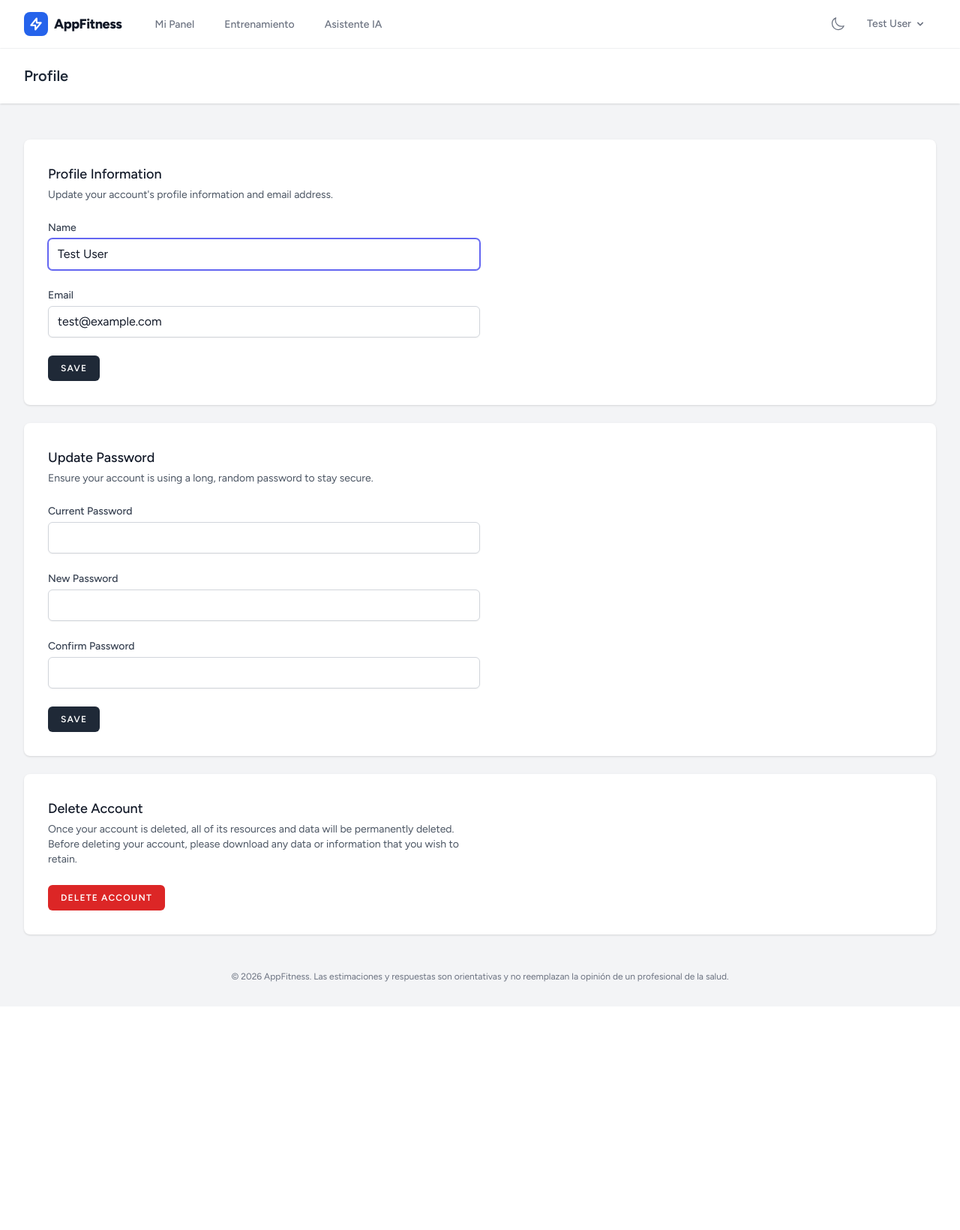
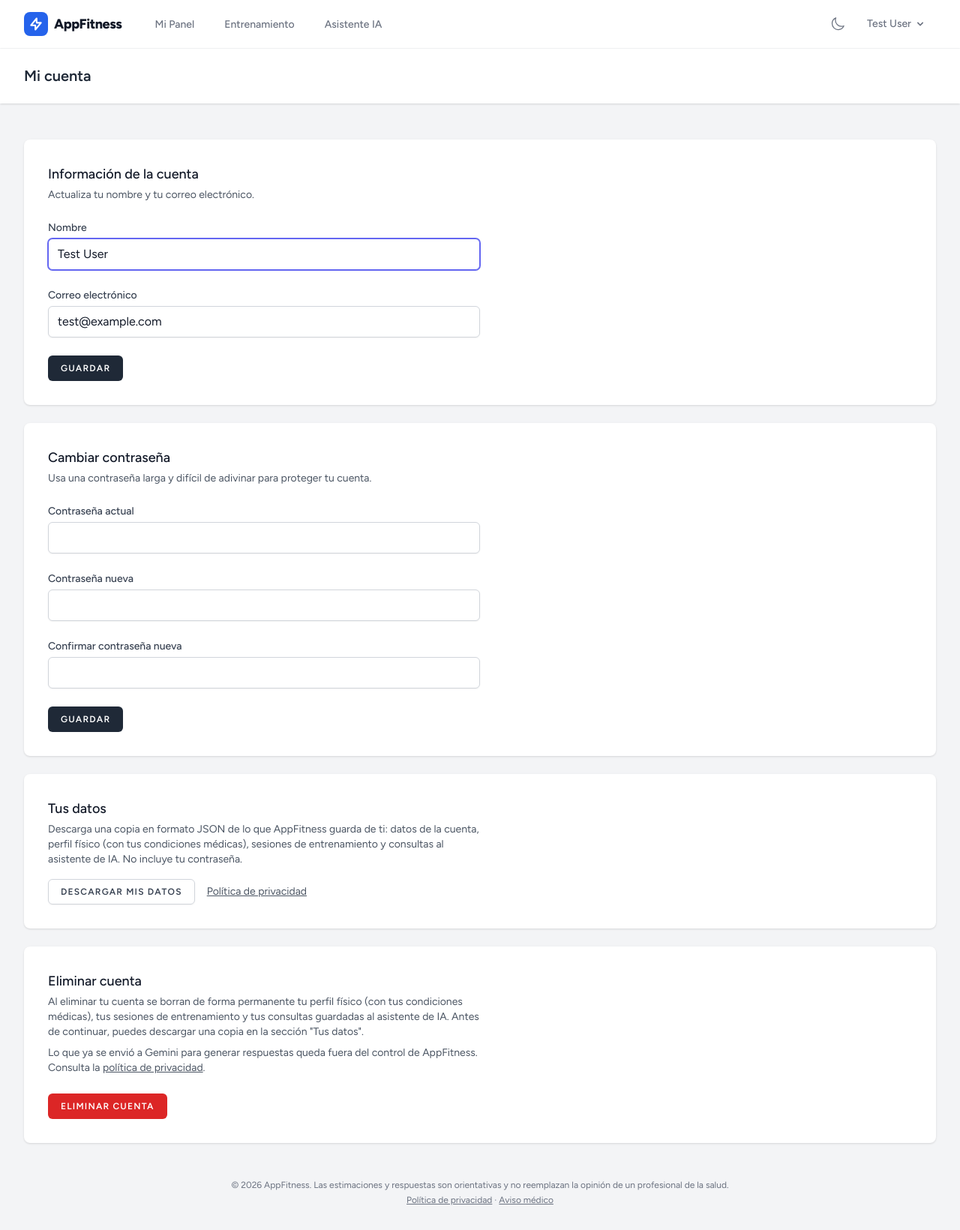
Before and after one commit to AlvaroRondon23/appfitness, a Laravel app: page /profile in a window 1280 px wide. Shown: the whole page at 75% size. Before the commit the page ends 1309 px from the top, so only its background shows below. Run offline with Laravel 12, Linux system fonts and the light colour scheme; a user stored in the database is signed in; data comes from the database, SQL or seed files in the repository; style sheets or scripts are compiled from the project's sources.

Commit message:
Bloque 9: privacidad y seguridad

```diff
--- a/app/Http/Controllers/Auth/EmailVerificationPromptController.php
+++ /dev/null
@@ -1,21 +0,0 @@
-<?php
-
-namespace App\Http\Controllers\Auth;
-
-use App\Http\Controllers\Controller;
-use Illuminate\Http\RedirectResponse;
-use Illuminate\Http\Request;
-use Illuminate\View\View;
-
-class EmailVerificationPromptController extends Controller
-{
-    /**
-     * Display the email verification prompt.
-     */
-    public function __invoke(Request $request): RedirectResponse|View
-    {
-        return $request->user()->hasVerifiedEmail()
-                    ? redirect()->intended(route('dashboard', absolute: false))
-                    : view('auth.verify-email');
-    }
-}
--- a/app/Http/Controllers/Auth/RegisteredUserController.php
+++ b/app/Http/Controllers/Auth/RegisteredUserController.php
@@ -34,12 +34,17 @@ class RegisteredUserController extends Controller
             'name' => ['required', 'string', 'max:255'],
             'email' => ['required', 'string', 'lowercase', 'email', 'max:255', 'unique:'.User::class],
             'password' => ['required', 'confirmed', Rules\Password::defaults()],
+            // Consentimiento obligatorio: política de privacidad y aviso médico
+            'privacidad' => ['accepted'],
+        ], [
+            'privacidad.accepted' => 'Debes aceptar la política de privacidad y el aviso médico para crear tu cuenta.',
         ]);
 
         $user = User::create([
             'name' => $request->name,
             'email' => $request->email,
             'password' => Hash::make($request->password),
+            'privacy_accepted_at' => now(),
         ]);
 
         event(new Registered($user));
--- a/app/Http/Controllers/Auth/VerifyEmailController.php
+++ /dev/null
@@ -1,27 +0,0 @@
-<?php
-
-namespace App\Http\Controllers\Auth;
-
-use App\Http\Controllers\Controller;
-use Illuminate\Auth\Events\Verified;
-use Illuminate\Foundation\Auth\EmailVerificationRequest;
-use Illuminate\Http\RedirectResponse;
-
-class VerifyEmailController extends Controller
-{
-    /**
-     * Mark the authenticated user's email address as verified.
-     */
-    public function __invoke(EmailVerificationRequest $request): RedirectResponse
-    {
-        if ($request->user()->hasVerifiedEmail()) {
-            return redirect()->intended(route('dashboard', absolute: false).'?verified=1');
-        }
-
-        if ($request->user()->markEmailAsVerified()) {
-            event(new Verified($request->user()));
-        }
-
-        return redirect()->intended(route('dashboard', absolute: false).'?verified=1');
-    }
-}
--- a/app/Http/Controllers/ProfileController.php
+++ b/app/Http/Controllers/ProfileController.php
@@ -3,9 +3,11 @@
 namespace App\Http\Controllers;
 
 use App\Http\Requests\ProfileUpdateRequest;
+use Illuminate\Http\JsonResponse;
 use Illuminate\Http\RedirectResponse;
 use Illuminate\Http\Request;
 use Illuminate\Support\Facades\Auth;
+use Illuminate\Support\Facades\DB;
 use Illuminate\Support\Facades\Redirect;
 use Illuminate\View\View;
 
@@ -28,13 +30,56 @@ class ProfileController extends Controller
     {
         $request->user()->fill($request->validated());
 
-        if ($request->user()->isDirty('email')) {
-            $request->user()->email_verified_at = null;
-        }
-
         $request->user()->save();
 
         return Redirect::route('profile.edit')->with('status', 'profile-updated');
+    }
+
+    /**
+     * Descarga en JSON todos los datos que la app guarda del usuario.
+     */
+    public function exportar(Request $request): JsonResponse
+    {
+        $user = $request->user();
+        $perfil = $user->physicalProfile;
+
+        $datos = [
+            'exportado_el' => now()->toIso8601String(),
+            'cuenta' => [
+                'nombre' => $user->name,
+                'correo' => $user->email,
+                'creada_el' => $user->created_at?->toIso8601String(),
+                'politica_aceptada_el' => $user->privacy_accepted_at?->toIso8601String(),
+            ],
+            'perfil_fisico' => $perfil ? [
+                'peso_kg' => $perfil->weight,
+                'estatura_cm' => $perfil->height,
+                'fecha_nacimiento' => (string) $perfil->birth_date,
+                'genero' => $perfil->gender,
+                'nivel_actividad' => $perfil->activity_level,
+                'condiciones_medicas' => $perfil->medical_conditions,
+            ] : null,
+            'sesiones_entrenamiento' => $user->sesiones()->orderBy('id')->get()->map(fn ($s) => [
+                'fecha' => $s->created_at?->toIso8601String(),
+                'ejercicio' => $s->ejercicio,
+                'repeticiones' => $s->repeticiones,
+                'tiempo_segundos' => $s->tiempo_segundos,
+                'puntaje_tecnica' => $s->puntaje,
+            ])->values(),
+            'consultas_asistente_ia' => $user->consultasIa()->orderBy('id')->get()->map(fn ($c) => [
+                'fecha' => $c->created_at?->toIso8601String(),
+                'pregunta' => $c->pregunta,
+                'respuesta' => $c->respuesta,
+                'modelo' => $c->modelo,
+            ])->values(),
+        ];
+
+        return response()->json(
+            $datos,
+            200,
+            ['Content-Disposition' => 'attachment; filename="appfitness-mis-datos-'.now()->format('Y-m-d').'.json"'],
+            JSON_PRETTY_PRINT | JSON_UNESCAPED_UNICODE | JSON_UNESCAPED_SLASHES
+        );
     }
 
     /**
@@ -50,7 +95,16 @@ class ProfileController extends Controller
 
         Auth::logout();
 
-        $user->delete();
+        DB::transaction(function () use ($user) {
+            // Cierra también las sesiones abiertas en otros dispositivos (tabla sessions, sin clave foránea)
+            if (config('session.driver') === 'database') {
+                DB::table(config('session.table', 'sessions'))->where('user_id', $user->id)->delete();
+            }
+
+            // El perfil físico, las sesiones de entrenamiento y las consultas a la IA
+            // se eliminan en cascada (claves foráneas con cascadeOnDelete)
+            $user->delete();
+        });
 
         $request->session()->invalidate();
         $request->session()->regenerateToken();
--- a/app/Models/User.php
+++ b/app/Models/User.php
@@ -2,7 +2,6 @@
 
 namespace App\Models;
 
-// use Illuminate\Contracts\Auth\MustVerifyEmail;
 use Database\Factories\UserFactory;
 use Illuminate\Database\Eloquent\Attributes\Fillable;
 use Illuminate\Database\Eloquent\Attributes\Hidden;
@@ -10,7 +9,7 @@ use Illuminate\Database\Eloquent\Factories\HasFactory;
 use Illuminate\Foundation\Auth\User as Authenticatable;
 use Illuminate\Notifications\Notifiable;
 
-#[Fillable(['name', 'email', 'password'])]
+#[Fillable(['name', 'email', 'password', 'privacy_accepted_at'])]
 #[Hidden(['password', 'remember_token'])]
 class User extends Authenticatable
 {
@@ -26,9 +25,11 @@ class User extends Authenticatable
     {
         return [
             'email_verified_at' => 'datetime',
+            'privacy_accepted_at' => 'datetime',
             'password' => 'hashed',
         ];
     }
+
     // Relación: Un usuario tiene un perfil físico
     public function physicalProfile()
     {
--- a/resources/views/layouts/app.blade.php
+++ b/resources/views/layouts/app.blade.php
@@ -42,7 +42,12 @@
             </main>
 
             <footer class="print:hidden max-w-7xl mx-auto w-full px-4 sm:px-6 lg:px-8 pb-8 text-center text-xs text-gray-500 dark:text-gray-400">
-                &copy; {{ date('Y') }} AppFitness. Las estimaciones y respuestas son orientativas y no reemplazan la opinión de un profesional de la salud.
+                <p>&copy; {{ date('Y') }} AppFitness. Las estimaciones y respuestas son orientativas y no reemplazan la opinión de un profesional de la salud.</p>
+                <p class="mt-1">
+                    <a href="{{ route('privacidad') }}" class="underline hover:text-gray-700 dark:hover:text-gray-200">Política de privacidad</a>
+                    &middot;
+                    <a href="{{ route('privacidad') }}#aviso-medico" class="underline hover:text-gray-700 dark:hover:text-gray-200">Aviso médico</a>
+                </p>
             </footer>
         </div>
 
--- a/resources/views/layouts/guest.blade.php
+++ b/resources/views/layouts/guest.blade.php
@@ -37,6 +37,11 @@
             <p class="mt-6 max-w-md text-center text-xs text-gray-500 dark:text-gray-400">
                 El video de tu cámara se procesa en tu navegador y no se envía a ningún servidor.
             </p>
+            <p class="mt-2 text-center text-xs text-gray-500 dark:text-gray-400">
+                <a href="{{ route('privacidad') }}" class="underline hover:text-gray-700 dark:hover:text-gray-200">Política de privacidad</a>
+                &middot;
+                <a href="{{ route('privacidad') }}#aviso-medico" class="underline hover:text-gray-700 dark:hover:text-gray-200">Aviso médico</a>
+            </p>
         </div>
     </body>
 </html>
--- a/resources/views/profile/edit.blade.php
+++ b/resources/views/profile/edit.blade.php
@@ -1,25 +1,31 @@
 <x-app-layout>
     <x-slot name="header">
-        <h2 class="font-semibold text-xl text-gray-800 leading-tight">
-            {{ __('Profile') }}
+        <h2 class="font-semibold text-xl text-gray-800 dark:text-gray-100 leading-tight">
+            Mi cuenta
         </h2>
     </x-slot>
 
     <div class="py-12">
         <div class="max-w-7xl mx-auto sm:px-6 lg:px-8 space-y-6">
-            <div class="p-4 sm:p-8 bg-white shadow sm:rounded-lg">
+            <div class="p-4 sm:p-8 bg-white dark:bg-gray-800 shadow sm:rounded-lg dark:ring-1 dark:ring-gray-700/50">
                 <div class="max-w-xl">
                     @include('profile.partials.update-profile-information-form')
                 </div>
             </div>
 
-            <div class="p-4 sm:p-8 bg-white shadow sm:rounded-lg">
+            <div class="p-4 sm:p-8 bg-white dark:bg-gray-800 shadow sm:rounded-lg dark:ring-1 dark:ring-gray-700/50">
                 <div class="max-w-xl">
                     @include('profile.partials.update-password-form')
                 </div>
             </div>
 
-            <div class="p-4 sm:p-8 bg-white shadow sm:rounded-lg">
+            <div class="p-4 sm:p-8 bg-white dark:bg-gray-800 shadow sm:rounded-lg dark:ring-1 dark:ring-gray-700/50">
+                <div class="max-w-xl">
+                    @include('profile.partials.export-data')
+                </div>
+            </div>
+
+            <div class="p-4 sm:p-8 bg-white dark:bg-gray-800 shadow sm:rounded-lg dark:ring-1 dark:ring-gray-700/50">
                 <div class="max-w-xl">
                     @include('profile.partials.delete-user-form')
                 </div>
--- a/resources/views/profile/partials/delete-user-form.blade.php
+++ b/resources/views/profile/partials/delete-user-form.blade.php
@@ -1,41 +1,44 @@
 <section class="space-y-6">
     <header>
-        <h2 class="text-lg font-medium text-gray-900">
-            {{ __('Delete Account') }}
+        <h2 class="text-lg font-medium text-gray-900 dark:text-gray-100">
+            Eliminar cuenta
         </h2>
 
-        <p class="mt-1 text-sm text-gray-600">
-            {{ __('Once your account is deleted, all of its resources and data will be permanently deleted. Before deleting your account, please download any data or information that you wish to retain.') }}
+        <p class="mt-1 text-sm text-gray-600 dark:text-gray-400">
+            Al eliminar tu cuenta se borran de forma permanente tu perfil físico (con tus condiciones médicas), tus sesiones de entrenamiento y tus consultas guardadas al asistente de IA. Antes de continuar, puedes descargar una copia en la sección "Tus datos".
+        </p>
+        <p class="mt-2 text-sm text-gray-600 dark:text-gray-400">
+            Lo que ya se envió a Gemini para generar respuestas queda fuera del control de AppFitness. Consulta la <a href="{{ route('privacidad') }}#asistente-ia" class="underline hover:text-gray-900 dark:hover:text-gray-200">política de privacidad</a>.
         </p>
     </header>
 
     <x-danger-button
         x-data=""
         x-on:click.prevent="$dispatch('open-modal', 'confirm-user-deletion')"
-    >{{ __('Delete Account') }}</x-danger-button>
+    >Eliminar cuenta</x-danger-button>
 
     <x-modal name="confirm-user-deletion" :show="$errors->userDeletion->isNotEmpty()" focusable>
         <form method="post" action="{{ route('profile.destroy') }}" class="p-6">
             @csrf
             @method('delete')
 
-            <h2 class="text-lg font-medium text-gray-900">
-                {{ __('Are you sure you want to delete your account?') }}
+            <h2 class="text-lg font-medium text-gray-900 dark:text-gray-100">
+                ¿Seguro que quieres eliminar tu cuenta?
             </h2>
 
-            <p class="mt-1 text-sm text-gray-600">
-                {{ __('Once your account is deleted, all of its resources and data will be permanently deleted. Please enter your password to confirm you would like to permanently delete your account.') }}
+            <p class="mt-1 text-sm text-gray-600 dark:text-gray-400">
+                Esta acción no se puede deshacer: se borrarán tu perfil, tus sesiones y tus consultas al asistente. Escribe tu contraseña para confirmar.
             </p>
 
             <div class="mt-6">
-                <x-input-label for="password" value="{{ __('Password') }}" class="sr-only" />
+                <x-input-label for="password" value="Contraseña" class="sr-only" />
 
                 <x-text-input
                     id="password"
                     name="password"
                     type="password"
                     class="mt-1 block w-3/4"
-                    placeholder="{{ __('Password') }}"
+                    placeholder="Contraseña"
                 />
 
                 <x-input-error :messages="$errors->userDeletion->get('password')" class="mt-2" />
@@ -43,11 +46,11 @@
 
             <div class="mt-6 flex justify-end">
                 <x-secondary-button x-on:click="$dispatch('close')">
-                    {{ __('Cancel') }}
+                    Cancelar
                 </x-secondary-button>
 
                 <x-danger-button class="ms-3">
-                    {{ __('Delete Account') }}
+                    Eliminar cuenta
                 </x-danger-button>
             </div>
         </form>
--- /dev/null
+++ b/resources/views/profile/partials/export-data.blade.php
@@ -0,0 +1,22 @@
+<section class="space-y-4">
+    <header>
+        <h2 class="text-lg font-medium text-gray-900 dark:text-gray-100">
+            Tus datos
+        </h2>
+
+        <p class="mt-1 text-sm text-gray-600 dark:text-gray-400">
+            Descarga una copia en formato JSON de lo que AppFitness guarda de ti: datos de la cuenta, perfil físico (con tus condiciones médicas), sesiones de entrenamiento y consultas al asistente de IA. No incluye tu contraseña.
+        </p>
+    </header>
+
+    <div class="flex flex-wrap items-center gap-4">
+        <a href="{{ route('profile.exportar') }}"
+           class="inline-flex items-center rounded-md border border-gray-300 bg-white px-4 py-2 text-xs font-semibold uppercase tracking-widest text-gray-700 shadow-sm transition hover:bg-gray-50 focus:outline-none focus:ring-2 focus:ring-blue-500 focus:ring-offset-2 dark:border-gray-500 dark:bg-gray-800 dark:text-gray-300 dark:hover:bg-gray-700 dark:focus:ring-offset-gray-800">
+            Descargar mis datos
+        </a>
+
+        <a href="{{ route('privacidad') }}" class="text-sm text-gray-600 underline hover:text-gray-900 dark:text-gray-400 dark:hover:text-gray-200">
+            Política de privacidad
+        </a>
+    </div>
+</section>
--- a/resources/views/profile/partials/update-password-form.blade.php
+++ b/resources/views/profile/partials/update-password-form.blade.php
@@ -1,11 +1,11 @@
 <section>
     <header>
-        <h2 class="text-lg font-medium text-gray-900">
-            {{ __('Update Password') }}
+        <h2 class="text-lg font-medium text-gray-900 dark:text-gray-100">
+            Cambiar contraseña
         </h2>
 
-        <p class="mt-1 text-sm text-gray-600">
-            {{ __('Ensure your account is using a long, random password to stay secure.') }}
+        <p class="mt-1 text-sm text-gray-600 dark:text-gray-400">
+            Usa una contraseña larga y difícil de adivinar para proteger tu cuenta.
         </p>
     </header>
 
@@ -14,25 +14,25 @@
         @method('put')
 
         <div>
-            <x-input-label for="update_password_current_password" :value="__('Current Password')" />
+            <x-input-label for="update_password_current_password" value="Contraseña actual" />
             <x-text-input id="update_password_current_password" name="current_password" type="password" class="mt-1 block w-full" autocomplete="current-password" />
             <x-input-error :messages="$errors->updatePassword->get('current_password')" class="mt-2" />
         </div>
 
         <div>
-            <x-input-label for="update_password_password" :value="__('New Password')" />
+            <x-input-label for="update_password_password" value="Contraseña nueva" />
             <x-text-input id="update_password_password" name="password" type="password" class="mt-1 block w-full" autocomplete="new-password" />
             <x-input-error :messages="$errors->updatePassword->get('password')" class="mt-2" />
         </div>
 
         <div>
-            <x-input-label for="update_password_password_confirmation" :value="__('Confirm Password')" />
+            <x-input-label for="update_password_password_confirmation" value="Confirmar contraseña nueva" />
             <x-text-input id="update_password_password_confirmation" name="password_confirmation" type="password" class="mt-1 block w-full" autocomplete="new-password" />
             <x-input-error :messages="$errors->updatePassword->get('password_confirmation')" class="mt-2" />
         </div>
 
         <div class="flex items-center gap-4">
-            <x-primary-button>{{ __('Save') }}</x-primary-button>
+            <x-primary-button>Guardar</x-primary-button>
 
             @if (session('status') === 'password-updated')
                 <p
@@ -40,8 +40,8 @@
                     x-show="show"
                     x-transition
                     x-init="setTimeout(() => show = false, 2000)"
-                    class="text-sm text-gray-600"
-                >{{ __('Saved.') }}</p>
+                    class="text-sm text-gray-600 dark:text-gray-400"
+                >Guardado.</p>
             @endif
         </div>
     </form>
--- a/resources/views/profile/partials/update-profile-information-form.blade.php
+++ b/resources/views/profile/partials/update-profile-information-form.blade.php
@@ -1,54 +1,32 @@
 <section>
     <header>
-        <h2 class="text-lg font-medium text-gray-900">
-            {{ __('Profile Information') }}
+        <h2 class="text-lg font-medium text-gray-900 dark:text-gray-100">
+            Información de la cuenta
         </h2>
 
-        <p class="mt-1 text-sm text-gray-600">
-            {{ __("Update your account's profile information and email address.") }}
+        <p class="mt-1 text-sm text-gray-600 dark:text-gray-400">
+            Actualiza tu nombre y tu correo electrónico.
         </p>
     </header>
-
-    <form id="send-verification" method="post" action="{{ route('verification.send') }}">
-        @csrf
-    </form>
 
     <form method="post" action="{{ route('profile.update') }}" class="mt-6 space-y-6">
         @csrf
         @method('patch')
 
         <div>
-            <x-input-label for="name" :value="__('Name')" />
+            <x-input-label for="name" value="Nombre" />
             <x-text-input id="name" name="name" type="text" class="mt-1 block w-full" :value="old('name', $user->name)" required autofocus autocomplete="name" />
             <x-input-error class="mt-2" :messages="$errors->get('name')" />
         </div>
 
         <div>
-            <x-input-label for="email" :value="__('Email')" />
+            <x-input-label for="email" value="Correo electrónico" />
             <x-text-input id="email" name="email" type="email" class="mt-1 block w-full" :value="old('email', $user->email)" required autocomplete="username" />
             <x-input-error class="mt-2" :messages="$errors->get('email')" />
-
-            @if ($user instanceof \Illuminate\Contracts\Auth\MustVerifyEmail && ! $user->hasVerifiedEmail())
-                <div>
-                    <p class="text-sm mt-2 text-gray-800">
-                        {{ __('Your email address is unverified.') }}
-
-                        <button form="send-verification" class="underline text-sm text-gray-600 hover:text-gray-900 rounded-md focus:outline-none focus:ring-2 focus:ring-offset-2 focus:ring-indigo-500">
-                            {{ __('Click here to re-send the verification email.') }}
-                        </button>
-                    </p>
-
-                    @if (session('status') === 'verification-link-sent')
-                        <p class="mt-2 font-medium text-sm text-green-600">
-                            {{ __('A new verification link has been sent to your email address.') }}
-                        </p>
-                    @endif
-                </div>
-            @endif
         </div>
 
         <div class="flex items-center gap-4">
-            <x-primary-button>{{ __('Save') }}</x-primary-button>
+            <x-primary-button>Guardar</x-primary-button>
 
             @if (session('status') === 'profile-updated')
                 <p
@@ -56,8 +34,8 @@
                     x-show="show"
                     x-transition
                     x-init="setTimeout(() => show = false, 2000)"
-                    class="text-sm text-gray-600"
-                >{{ __('Saved.') }}</p>
+                    class="text-sm text-gray-600 dark:text-gray-400"
+                >Guardado.</p>
             @endif
         </div>
     </form>
--- a/routes/auth.php
+++ b/routes/auth.php
@@ -2,13 +2,10 @@
 
 use App\Http\Controllers\Auth\AuthenticatedSessionController;
 use App\Http\Controllers\Auth\ConfirmablePasswordController;
-use App\Http\Controllers\Auth\EmailVerificationNotificationController;
-use App\Http\Controllers\Auth\EmailVerificationPromptController;
 use App\Http\Controllers\Auth\NewPasswordController;
 use App\Http\Controllers\Auth\PasswordController;
 use App\Http\Controllers\Auth\PasswordResetLinkController;
 use App\Http\Controllers\Auth\RegisteredUserController;
-use App\Http\Controllers\Auth\VerifyEmailController;
 use Illuminate\Support\Facades\Route;
 
 Route::middleware('guest')->group(function () {
@@ -36,17 +33,6 @@ Route::middleware('guest')->group(function () {
 });
 
 Route::middleware('auth')->group(function () {
-    Route::get('verify-email', EmailVerificationPromptController::class)
-        ->name('verification.notice');
-
-    Route::get('verify-email/{id}/{hash}', VerifyEmailController::class)
-        ->middleware(['signed', 'throttle:6,1'])
-        ->name('verification.verify');
-
-    Route::post('email/verification-notification', [EmailVerificationNotificationController::class, 'store'])
-        ->middleware('throttle:6,1')
-        ->name('verification.send');
-
     Route::get('confirm-password', [ConfirmablePasswordController::class, 'show'])
         ->name('password.confirm');
 
--- a/routes/web.php
+++ b/routes/web.php
@@ -13,6 +13,9 @@ use App\Services\PerfilCalculos;
 Route::get('/', function () {
     return view('welcome');
 });
+
+// Política de privacidad y aviso médico (pública)
+Route::view('/privacidad', 'privacidad')->name('privacidad');
 
 Route::middleware('auth')->group(function () {
 
@@ -33,7 +36,7 @@ Route::middleware('auth')->group(function () {
             $stats = app(EstadisticasEntrenamiento::class)->resumen(auth()->user());
 
             return view('dashboard', compact('perfil', 'sesiones', 'calculos', 'stats'));
-        })->middleware('verified')->name('dashboard');
+        })->name('dashboard');
 
         // Formulario para crear el perfil físico (antes /perfil-prueba)
         Route::get('/perfil-fisico/crear', function () {
@@ -68,10 +71,15 @@ Route::middleware('auth')->group(function () {
     Route::put('/physical-profile', [PhysicalProfileController::class, 'update']);
     Route::delete('/physical-profile', [PhysicalProfileController::class, 'destroy']);
 
-    // Rutas base de Breeze
+    // Rutas base de Breeze ("Mi cuenta")
     Route::get('/profile', [ProfileController::class, 'edit'])->name('profile.edit');
     Route::patch('/profile', [ProfileController::class, 'update'])->name('profile.update');
     Route::delete('/profile', [ProfileController::class, 'destroy'])->name('profile.destroy');
+
+    // Descarga de los datos del usuario (JSON)
+    Route::get('/profile/exportar', [ProfileController::class, 'exportar'])
+        ->middleware('throttle:10,1')
+        ->name('profile.exportar');
 });
 
 require __DIR__.'/auth.php';
```
Also changed, not shown: app/Http/Controllers/Auth/EmailVerificationNotificationController.php (deleted, +0 -24 lines), resources/views/auth/register.blade.php (+16 -0 lines), resources/views/auth/verify-email.blade.php (deleted, +0 -31 lines), resources/views/privacidad.blade.php (added, +173 -0 lines), resources/views/welcome.blade.php (+6 -1 lines), database/migrations/2026_11_15_100000_add_privacy_accepted_at_to_users_table.php (added).
